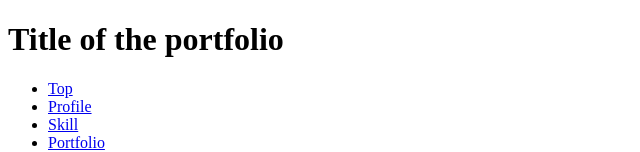
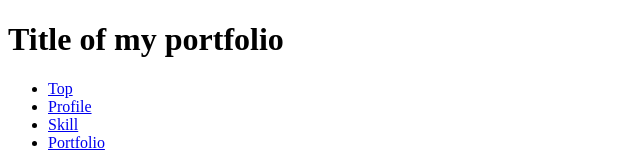
Before and after one commit to zaki-chan/my-portfolio, a React app: page / in a window 1280 px wide. Shown: the top 152 px of the page, without its empty margins (0-640 px from the left). Built offline with nearby package versions, Linux system fonts and the light colour scheme; the HTML template or start-up script is replaced by a standard one.

Commit message:
[fix] change

```diff
--- a/src/components/Header.tsx
+++ b/src/components/Header.tsx
@@ -4,7 +4,7 @@ import { BrowserRouter, Route, Routes, Link } from 'react-router-dom'
 const Header = () => {
   return (
     <div className='header'>
-      <h1>Title of the portfolio</h1>
+      <h1>Title of my portfolio</h1>
       <nav className="menu">
         <ul>
           <li><Link to='/'>Top</Link></li>
```
